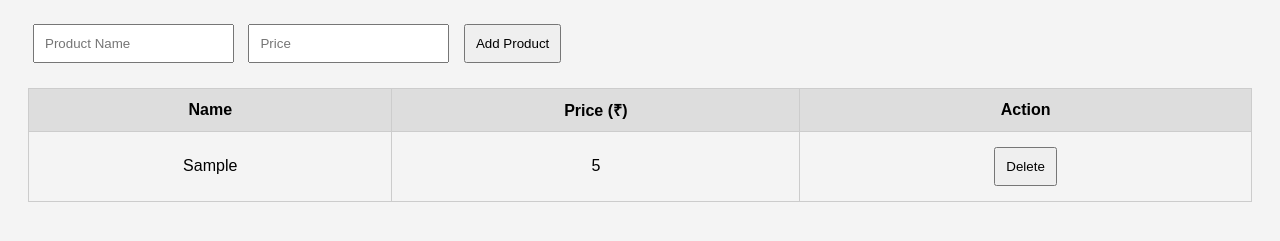
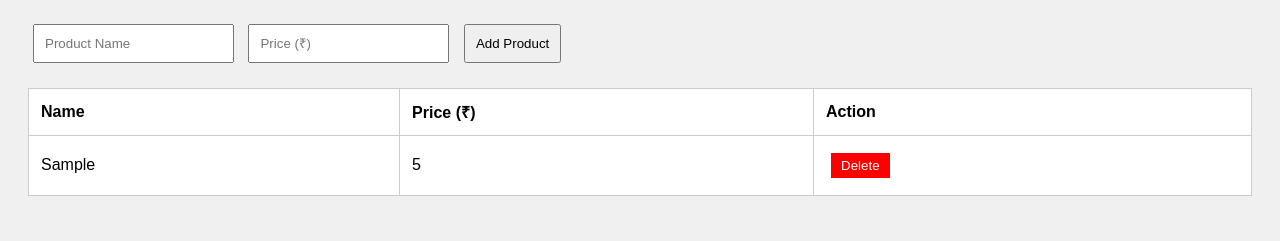
Before and after one commit to mohamadraish/rahees123.github.io, a plain HTML site: page index.html in a window 1280 px wide. Both pictures are taken after typing "Sample", "5" into the empty fields and a click on the button "Add Product". Shown: the part 89-330 px from the top of the page. Drawn offline with Linux system fonts and the light colour scheme.

Commit message:
Update index.html

```diff
--- a/index.html
+++ b/index.html
@@ -1,18 +1,19 @@
-
 <!DOCTYPE html>
 <html lang="en">
 <head>
   <meta charset="UTF-8">
   <title>Product Management</title>
-  <meta name="viewport" content="width=device-width, initial-scale=1.0">
   <style>
     body {
       font-family: Arial, sans-serif;
+      background: #f0f0f0;
       padding: 20px;
-      background-color: #f4f4f4;
     }
     h1 {
       color: #333;
+    }
+    form {
+      margin-bottom: 20px;
     }
     input, button {
       padding: 10px;
@@ -21,15 +22,19 @@
     table {
       width: 100%;
       border-collapse: collapse;
-      margin-top: 20px;
+      background: white;
     }
     th, td {
+      padding: 12px;
       border: 1px solid #ccc;
-      padding: 10px;
-      text-align: center;
+      text-align: left;
     }
-    th {
-      background-color: #ddd;
+    .delete-btn {
+      background: red;
+      color: white;
+      border: none;
+      padding: 5px 10px;
+      cursor: pointer;
     }
   </style>
 </head>
@@ -37,11 +42,13 @@
 
   <h1>Product Management</h1>
 
-  <input type="text" id="productName" placeholder="Product Name">
-  <input type="number" id="productPrice" placeholder="Price">
-  <button onclick="addProduct()">Add Product</button>
+  <form id="productForm">
+    <input type="text" id="productName" placeholder="Product Name" required>
+    <input type="number" id="productPrice" placeholder="Price (₹)" required>
+    <button type="submit">Add Product</button>
+  </form>
 
-  <table>
+  <table id="productTable">
     <thead>
       <tr>
         <th>Name</th>
@@ -49,42 +56,56 @@
         <th>Action</th>
       </tr>
     </thead>
-    <tbody id="productList"></tbody>
+    <tbody></tbody>
   </table>
 
   <script>
+    const form = document.getElementById("productForm");
+    const tableBody = document.querySelector("#productTable tbody");
+
+    // ✅ Products को load करें localStorage से (refresh पर भी)
     let products = [];
 
-    function addProduct() {
-      const name = document.getElementById('productName').value;
-      const price = document.getElementById('productPrice').value;
-
-      if (name && price) {
-        products.push({ name, price });
-        renderProducts();
-        document.getElementById('productName').value = '';
-        document.getElementById('productPrice').value = '';
-      }
-    }
-
-    function deleteProduct(index) {
-      products.splice(index, 1);
+    function loadProducts() {
+      const stored = localStorage.getItem("products");
+      products = stored ? JSON.parse(stored) : [];
       renderProducts();
     }
 
     function renderProducts() {
-      const list = document.getElementById('productList');
-      list.innerHTML = '';
-      products.forEach((product, index) => {
-        list.innerHTML += `
-          <tr>
-            <td>${product.name}</td>
-            <td>${product.price}</td>
-            <td><button onclick="deleteProduct(${index})">Delete</button></td>
-          </tr>
+      tableBody.innerHTML = "";
+      products.forEach((p, i) => {
+        const row = document.createElement("tr");
+        row.innerHTML = `
+          <td>${p.name}</td>
+          <td>${p.price}</td>
+          <td><button class="delete-btn" onclick="deleteProduct(${i})">Delete</button></td>
         `;
+        tableBody.appendChild(row);
       });
     }
+
+    form.onsubmit = (e) => {
+      e.preventDefault();
+      const name = document.getElementById("productName").value.trim();
+      const price = document.getElementById("productPrice").value.trim();
+
+      if (name && price) {
+        products.push({ name, price });
+        localStorage.setItem("products", JSON.stringify(products));
+        form.reset();
+        renderProducts();
+      }
+    };
+
+    function deleteProduct(index) {
+      products.splice(index, 1);
+      localStorage.setItem("products", JSON.stringify(products));
+      renderProducts();
+    }
+
+    // ✅ पहली बार पेज लोड पर डेटा लाएं
+    window.onload = loadProducts;
   </script>
 
 </body>
```
